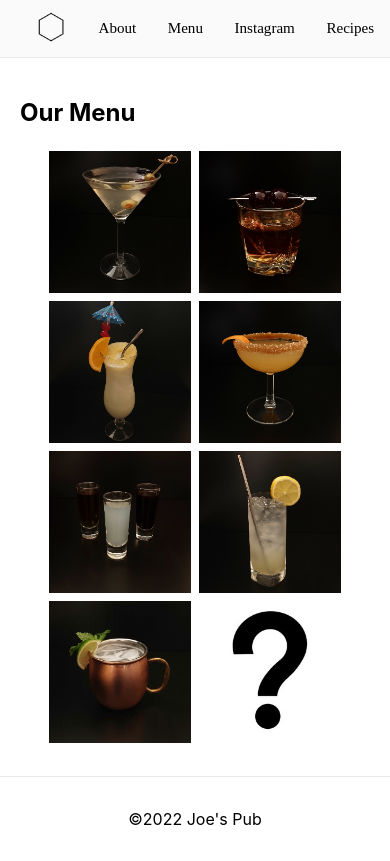
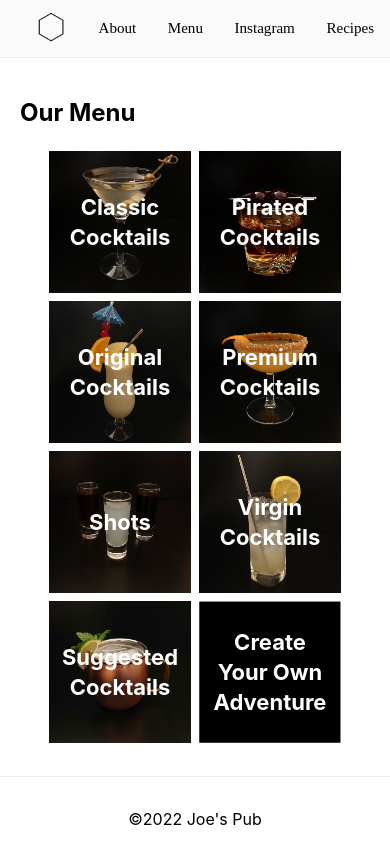
Before and after one commit to NikZprojects/joes-pub-website, a Next.js app in the folder next-app/: page /menu in a window 390 px wide. Built offline with nearby package versions, Linux system fonts and the light colour scheme; a web font is replaced by a local one.

Commit message:
Start mobile view for menu

```diff
--- /dev/null
+++ b/next-app/hooks/useDeviceType.js
@@ -0,0 +1,21 @@
+import { useState, useEffect } from "react";
+
+const useDeviceType = () => {
+  const [deviceType, setDeviceType] = useState(null);
+  useEffect(() => {
+    const ua = navigator?.userAgent;
+    if (/(tablet|ipad|playbook|silk)|(android(?!.*mobi))/i.test(ua)) {
+      setDeviceType("tablet");
+    } else if (
+      /Mobile|Android|iP(hone|od)|IEMobile|BlackBerry|Kindle|Silk-Accelerated|(hpw|web)OS|Opera M(obi|ini)/.test(
+        ua
+      )
+    ) {
+      setDeviceType("mobile");
+    }
+    setDeviceType("desktop");
+  });
+  return deviceType;
+};
+
+export default useDeviceType;
--- a/next-app/pages/menu/index.js
+++ b/next-app/pages/menu/index.js
@@ -1,7 +1,10 @@
 import Link from "next/link";
 import styles from "../../styles/Menu.module.css";
+import useDeviceType from "../../hooks/useDeviceType.js";
 
 export default function Menu() {
+  console.log(useDeviceType());
+
   return (
     <div className={styles.menu}>
       <div className={styles.container}>
@@ -61,7 +64,8 @@ const menuItems = [
   },
   {
     title: "Create Your Own Adventure",
-    src: "/DigitalMenu/CreateYourOwn.jpg",
+    src: "/DigitalMenu/Empty.png",
+    // src: "/DigitalMenu/CreateYourOwn.jpg",
     href: "/menu/create_your_own",
   },
 ];
--- a/next-app/styles/Menu.module.css
+++ b/next-app/styles/Menu.module.css
@@ -78,3 +78,21 @@
 .menu .title {
   font-weight: bold;
 }
+
+/* Mobile (fallback for useDeviceType Hook) */
+@media screen and (max-width: 500px) /* Mobile */ {
+  /* .menu .ImageContainer img {
+    opacity: 0.8;
+  } */
+  .menu .ImageContainer .middle {
+    opacity: 1;
+  }
+  .menu .ImageContainer .text {
+    opacity: 1;
+    font-weight: bold;
+    color: white;
+    line-height: 30px;
+    /* -webkit-text-stroke: 1px white;
+    -webkit-text-fill-color: white; */
+  }
+}
```
Also changed, not shown: next-app/public/DigitalMenu/CreateYourOwn.png (added), next-app/public/DigitalMenu/Empty.png (added).
